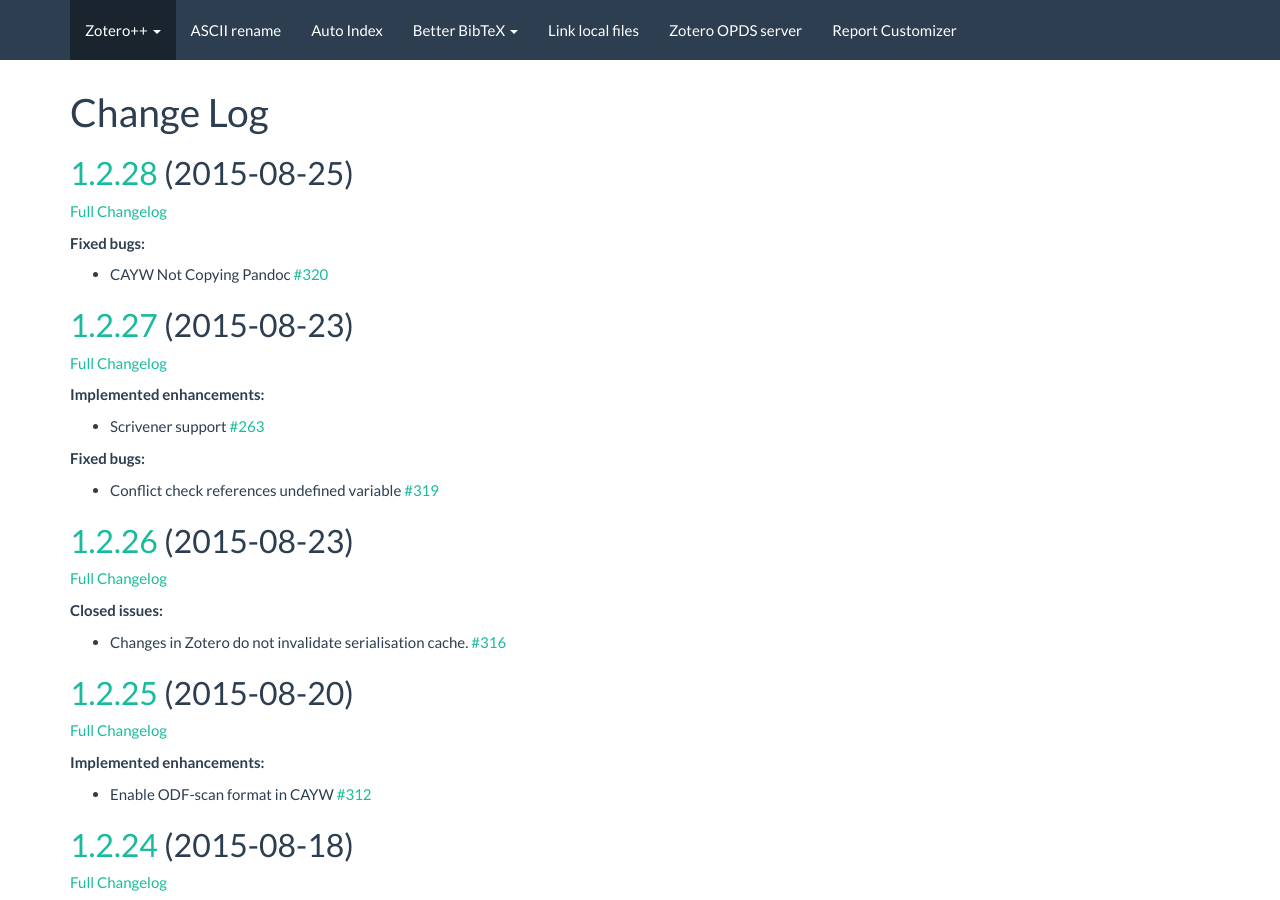
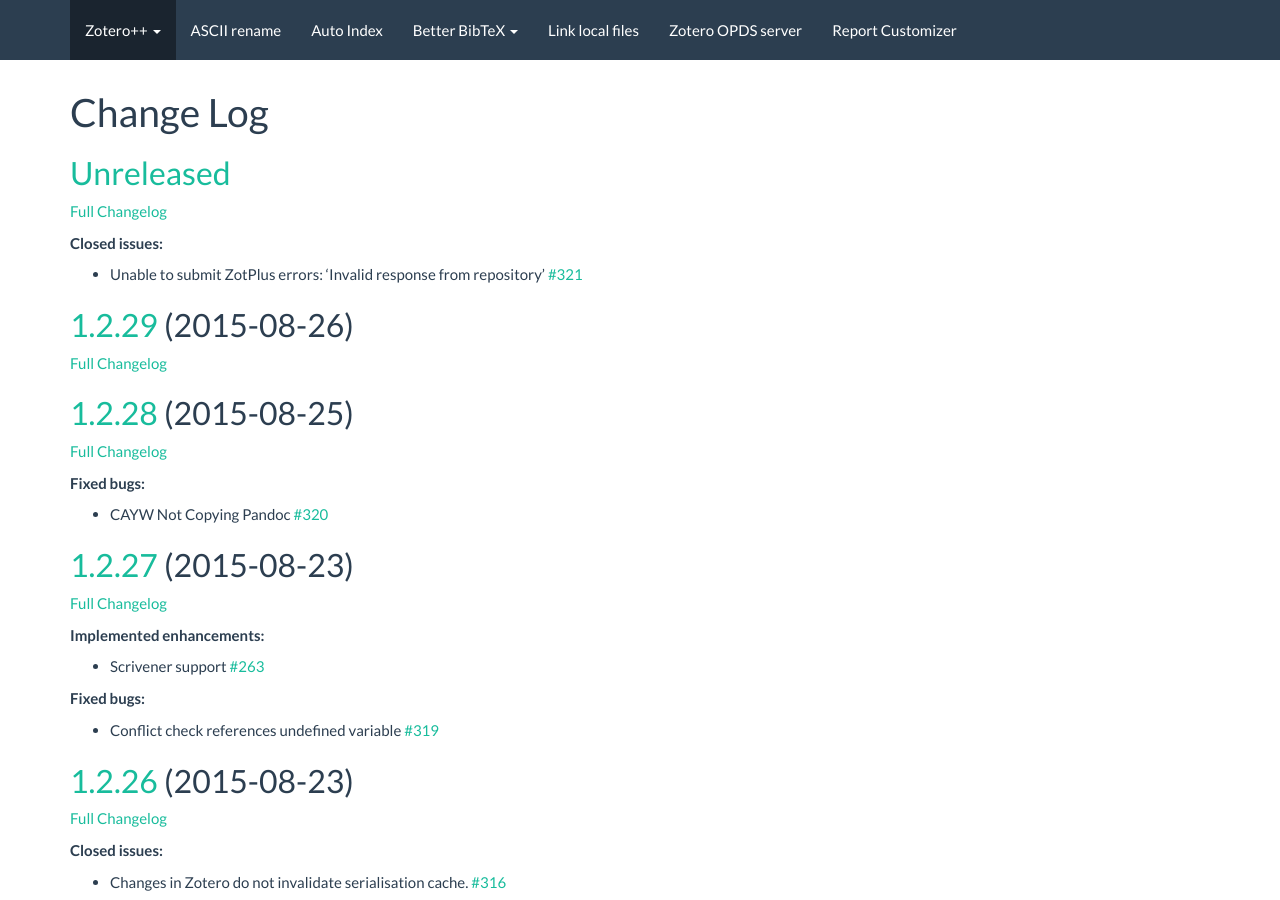
Before and after one commit to edwinksl/ZotPlus.github.io, a Jekyll site: the page built from better-bibtex/CHANGELOG.md, in a window 1280 px wide and 900 px high. Built offline with Jekyll 4.4.1, drawn with Linux system fonts in a browser that asks for light colours; nearby versions of some CDN libraries.

Commit message:
better-bibtex 1.2.29 / link-local-files 0.0.9 / report-customizer 0.2.17 / debug-bridge 0.1.0 / ascii-rename 0.0.40 / auto-index 0.0.36 / opds 0.0.10

```diff
--- a/better-bibtex/CHANGELOG.md
+++ b/better-bibtex/CHANGELOG.md
@@ -2,6 +2,17 @@
 title: Change log
 ---
 # Change Log
+
+## [Unreleased](https://github.com/ZotPlus/zotero-better-bibtex/tree/HEAD)
+
+[Full Changelog](https://github.com/ZotPlus/zotero-better-bibtex/compare/1.2.29...HEAD)
+
+**Closed issues:**
+
+- Unable to submit ZotPlus errors: 'Invalid response from repository' [\#321](https://github.com/ZotPlus/zotero-better-bibtex/issues/321)
+
+## [1.2.29](https://github.com/ZotPlus/zotero-better-bibtex/tree/1.2.29) (2015-08-26)
+[Full Changelog](https://github.com/ZotPlus/zotero-better-bibtex/compare/1.2.28...1.2.29)
 
 ## [1.2.28](https://github.com/ZotPlus/zotero-better-bibtex/tree/1.2.28) (2015-08-25)
 [Full Changelog](https://github.com/ZotPlus/zotero-better-bibtex/compare/1.2.27...1.2.28)
```
Also changed, not shown: better-bibtex/cayw.md (+1 -1 lines).
